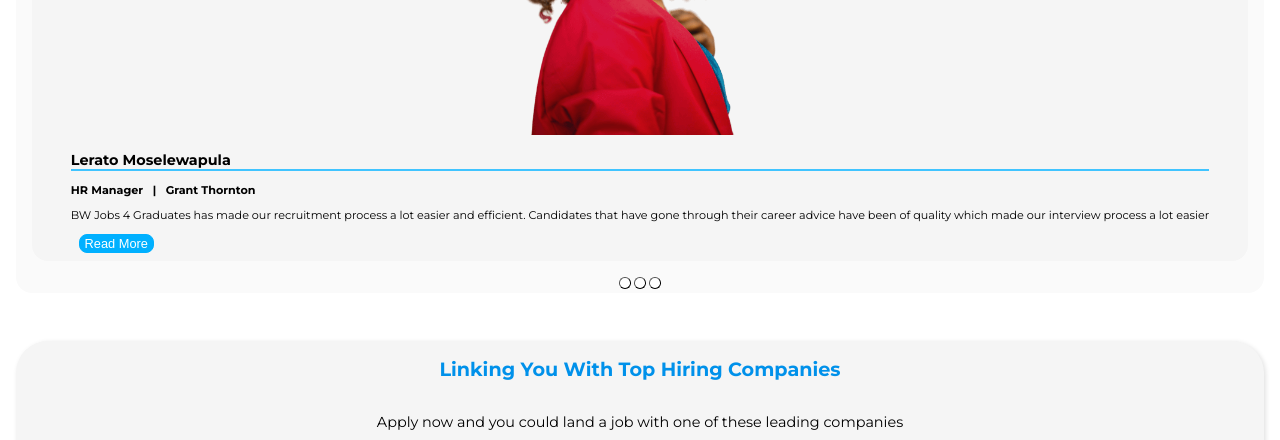
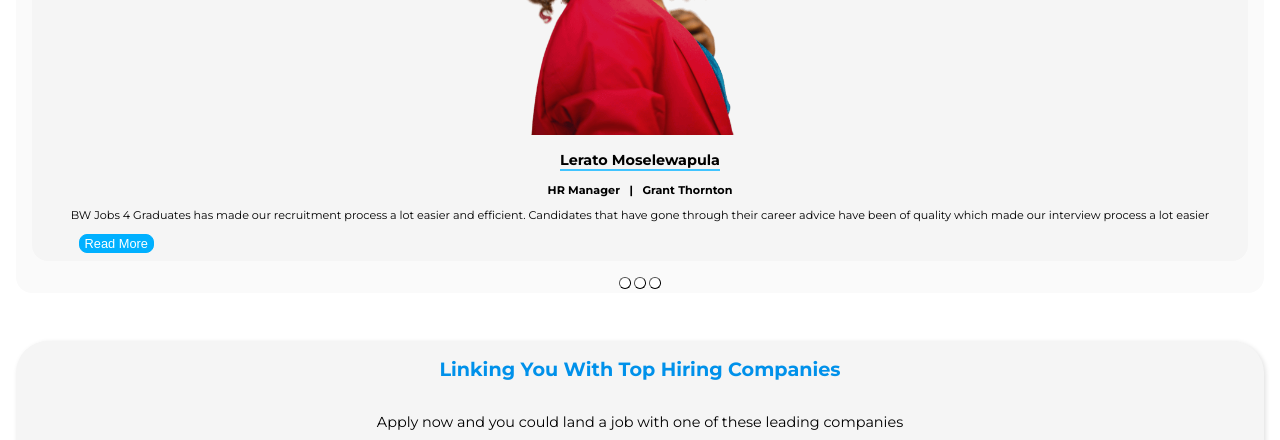
Before and after one commit to Developers-Circle-Gaborone/bwjobsforgraduates, a website: page index.html in a window 1280 px wide. Shown: the part 2180-2620 px from the top of the page. Drawn offline with Linux system fonts and the light colour scheme.

Commit message:
add testimonial details styling

```diff
--- a/css/main.css
+++ b/css/main.css
@@ -238,6 +238,12 @@
 
 .testimonials-list_testimony__image img{
   width: 60%;
+}
+
+.testimonials-list_details {
+  display: flex;
+  flex-direction: column;
+  align-items: center;
 }
 
 .testimonials-list_testimony__name h2 {
```
